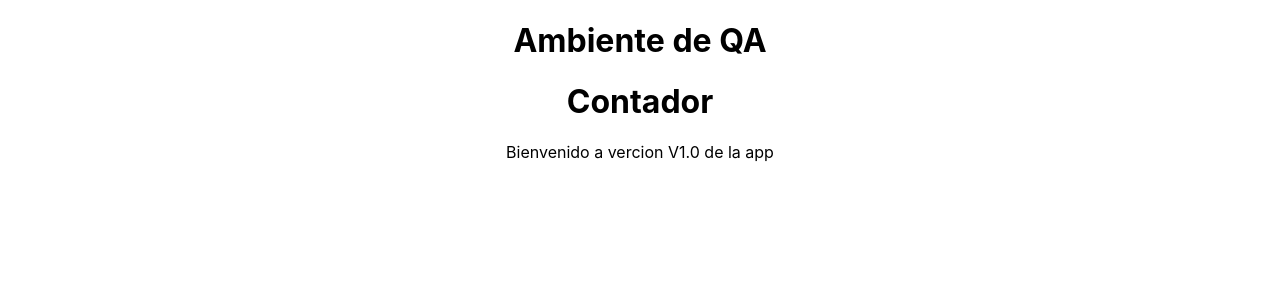
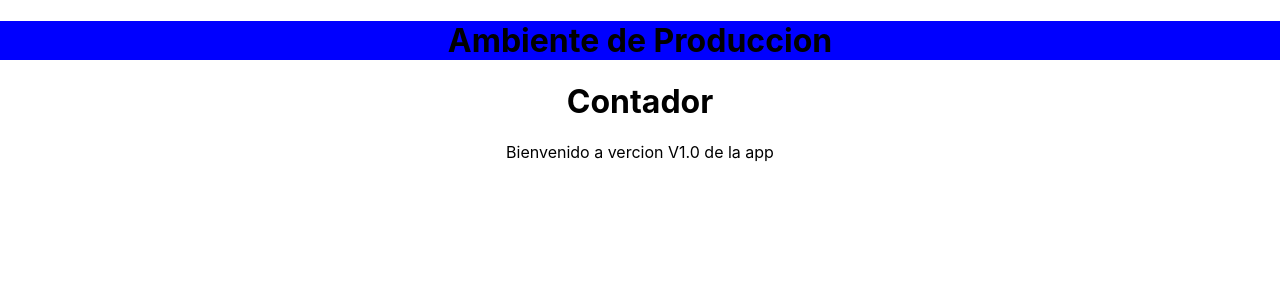
Before and after one commit to jovanesDev/tsx-62321, a React (Create React App) app: page / in a window 1280 px wide. Shown: the top 300 px of the page. Built offline with nearby package versions, Linux system fonts and the light colour scheme.

Commit message:
version 1 update

```diff
--- a/src/App.tsx
+++ b/src/App.tsx
@@ -27,7 +27,7 @@ function App() {
 
   return (
     <div className="App">
-      <h1 style={{background:'rose'}}>Ambiente de QA</h1>
+      <h1 style={{background:'blue'}}>Ambiente de Produccion</h1>
       <Counter jugadoresDeFutbol={jugadoresDeFutbol} sumar={sumar} saludar={saludar} />
 
       <p>Bienvenido a vercion V1.0 de la app</p>
```
